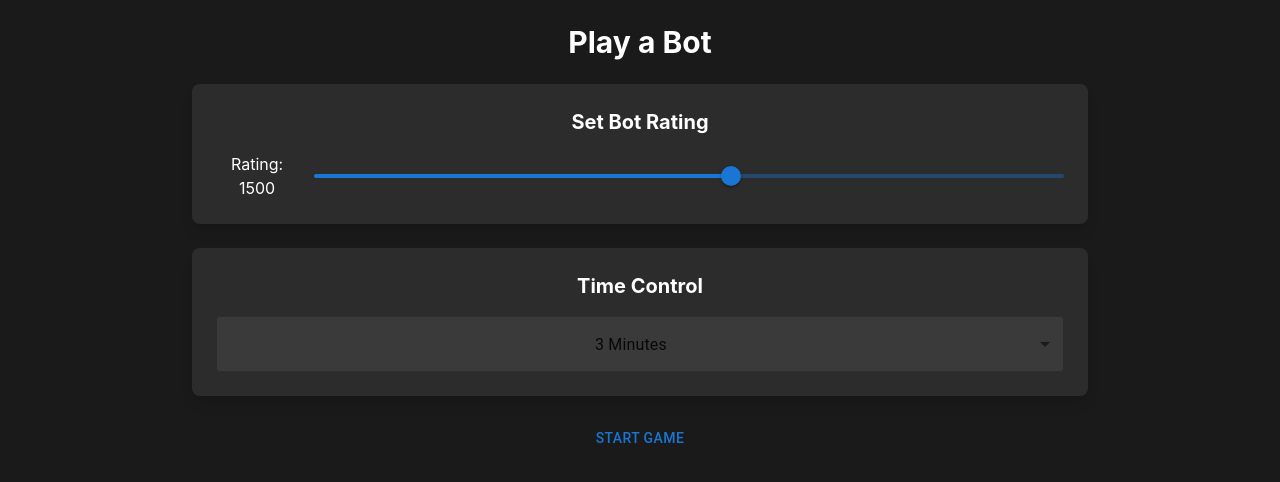
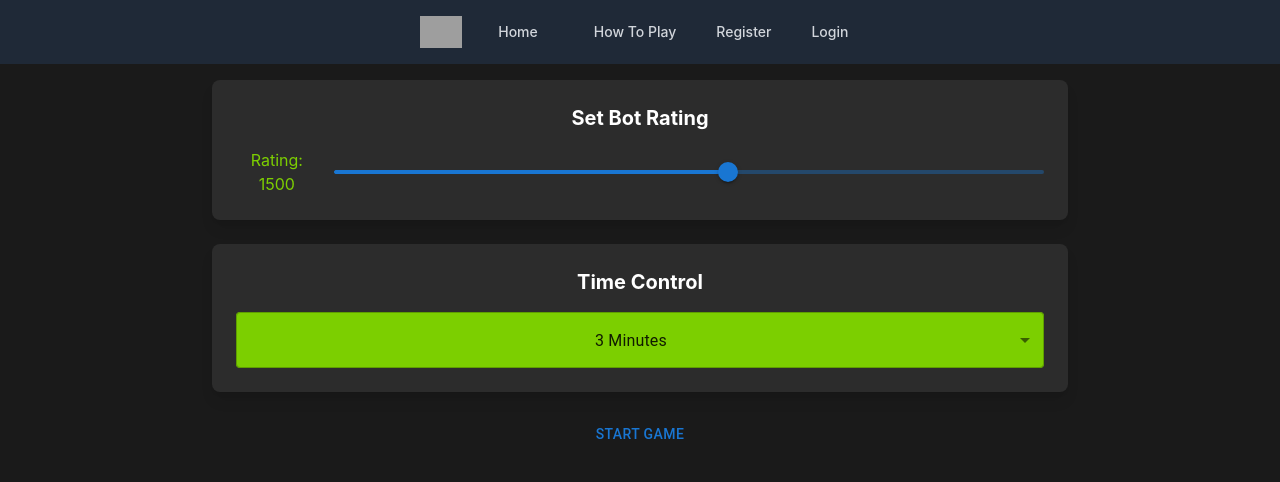
Before and after one commit to hocuspocus07/FreeChess, a React (Vite) app in the folder frontend/: page /play-bot in a window 1280 px wide. Shown: the top 482 px of the page. Built offline with nearby package versions, Linux system fonts and the light colour scheme; grey boxes are pictures that could not be loaded.

Commit message:
minor changes

```diff
--- a/frontend/src/components/NavBar.jsx
+++ b/frontend/src/components/NavBar.jsx
@@ -134,14 +134,6 @@ export default function NavBar() {
                   </MenuItem>
                   <MenuItem>
                     <a
-                      href="#"
-                      className="block px-4 py-2 text-sm text-gray-700 data-focus:bg-gray-100 data-focus:outline-hidden"
-                    >
-                      Settings
-                    </a>
-                  </MenuItem>
-                  <MenuItem>
-                    <a
                       onClick={handleLogout}
                       className="block px-4 py-2 text-sm text-gray-700 data-focus:bg-gray-100 data-focus:outline-hidden"
                     >
--- a/frontend/src/pages/PlayBot.jsx
+++ b/frontend/src/pages/PlayBot.jsx
@@ -2,6 +2,7 @@ import React, { useState } from 'react';
 import { Slider, Select, MenuItem, Button } from '@mui/material';
 import { useNavigate } from 'react-router-dom';
 import {jwtDecode} from 'jwt-decode';
+import NavBar from '../components/NavBar.jsx';
 
 const PlayBot = () => {
   const [botRating, setBotRating] = useState(1500);
@@ -77,14 +78,15 @@ const PlayBot = () => {
   };
 
   return (
-    <div className="min-h-screen bg-[#1a1a1a] text-white font-sans p-6">
-      <div className="max-w-4xl mx-auto">
-        <h1 className="text-3xl font-bold mb-6">Play a Bot</h1>
+    <div className="min-h-screen bg-[#1a1a1a] text-white font-sans">
+      <NavBar/>
+      <div className="max-w-4xl mx-auto p-5">
+        <h1 className="text-3xl font-bold mb-6 mt-11">Play a Bot</h1>
 
         <div className="bg-[#2c2c2c] rounded-lg p-6 mb-6 shadow-lg">
-          <h2 className="text-xl font-bold mb-4">Set Bot Rating</h2>
+          <h2 className="text-xl font-bold mb-4 text-white">Set Bot Rating</h2>
           <div className="flex items-center">
-            <span className="mr-4">Rating: {botRating}</span>
+            <span className="mr-4 text-lime-500">Rating: {botRating}</span>
             <Slider
               value={botRating}
               onChange={handleRatingChange}
@@ -103,7 +105,7 @@ const PlayBot = () => {
           <Select
             value={timeControl}
             onChange={handleTimeControlChange}
-            className="w-full bg-[#3a3a3a] text-white"
+            className="w-full bg-lime-500 text-white"
           >
             <MenuItem value={1}>1 Minute</MenuItem>
             <MenuItem value={3}>3 Minutes</MenuItem>
```
